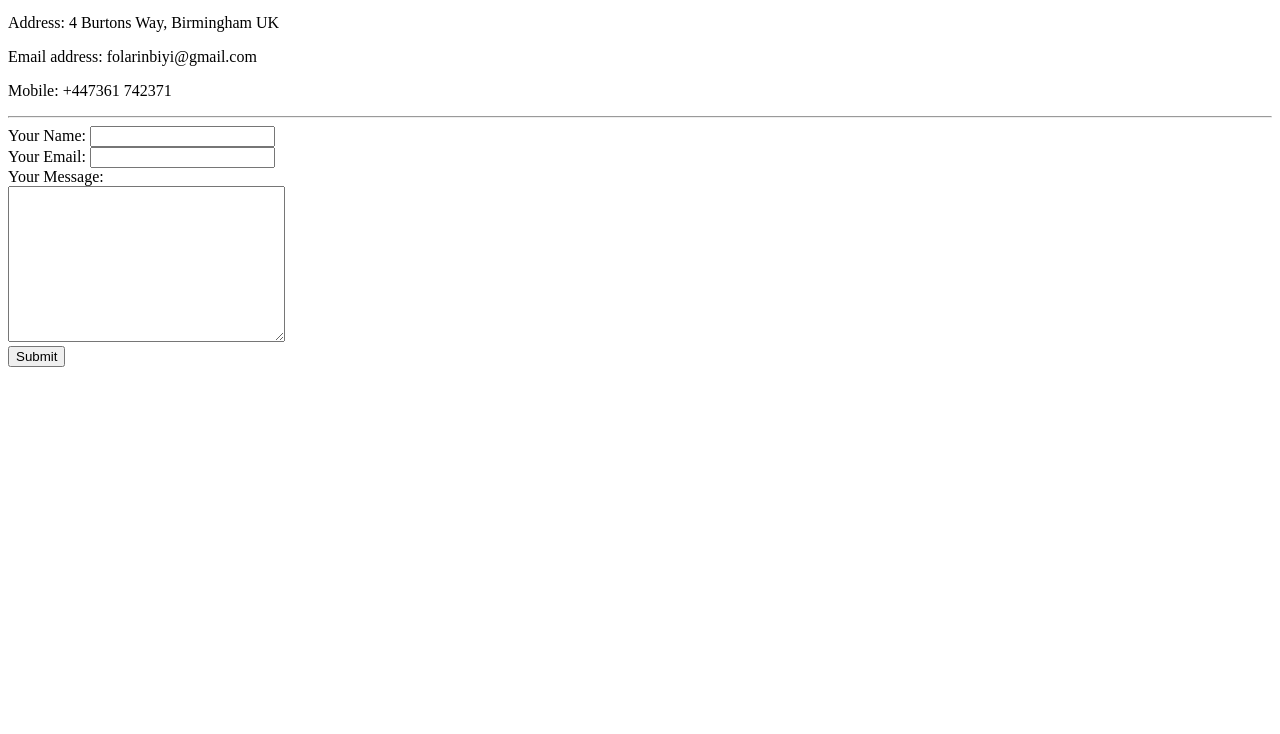
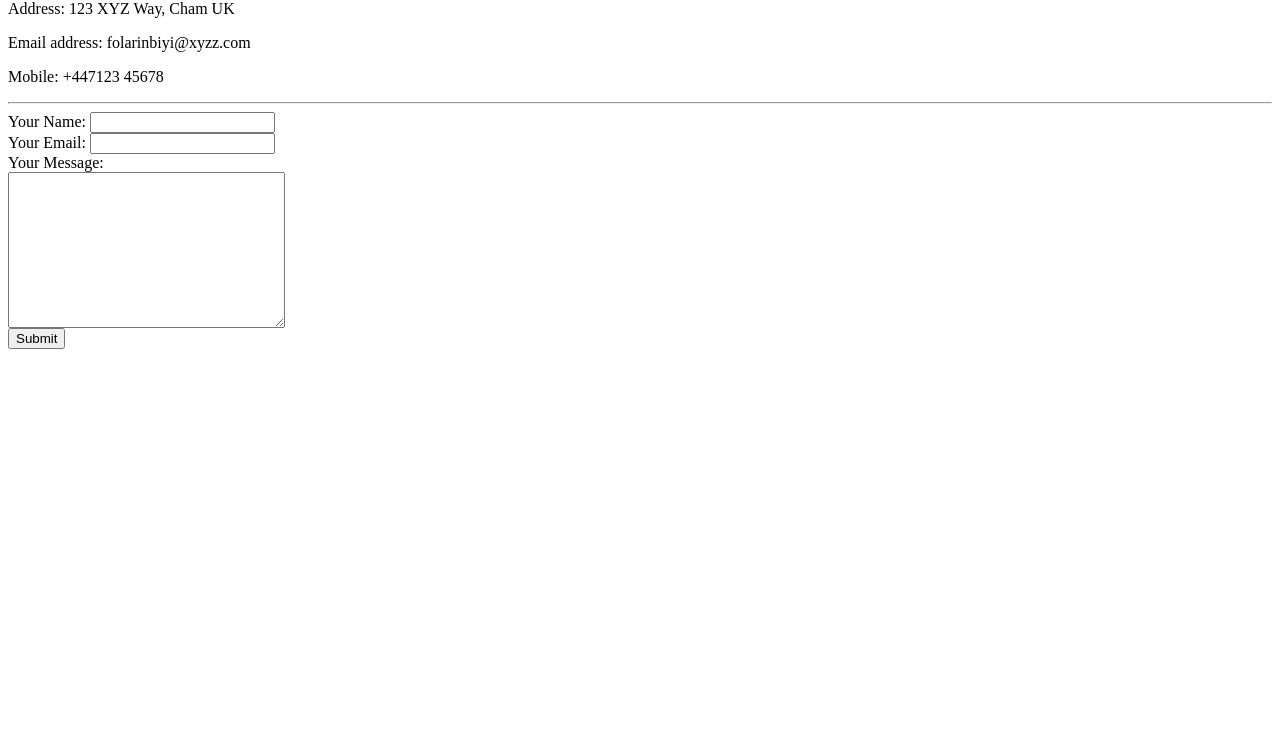
Before and after one commit to folarinbiyi/cv, a plain HTML site: page contact-me.html in a window 1280 px wide. Shown: the part 66-800 px from the top of the page. Drawn offline with Linux system fonts and the light colour scheme.

Commit message:
Update contact-me.html

```diff
--- a/contact-me.html
+++ b/contact-me.html
@@ -1,4 +1,3 @@
-<!DOCTYPE html>
 <html>
 <head>
     <meta charset="UTF-8">
@@ -6,23 +5,9 @@
 </head>
 <body>
     <h1>My Contact Details</h1>
-    <!-- <table cellspacing="10">
-        <tr>
-            <td>Address:</td>
-            <td>4 Burtons Way, Birmingham UK</td>
-        </tr>
-        <tr>
-            <td>Email address:</td>
-            <td>folarinbiyi@gmail.com</td>
-        </tr>
-        <tr>
-            <td>Mobile:</td>
-            <td>+447361 742371</td>
-        </tr>
-    </table>    -->
-    <p>Address: 4 Burtons Way, Birmingham UK</p>
-    <p>Email address: folarinbiyi@gmail.com</p>
-    <p>Mobile: +447361 742371</p>
+    <p>Address: 123 XYZ Way, Cham UK</p>
+    <p>Email address: folarinbiyi@xyzz.com</p>
+    <p>Mobile: +447123 45678
     <hr>
     <form action="mailto:folaslink@gmail.com" method="post" enctype="text/plain">
         <label>Your Name:</label>
```
